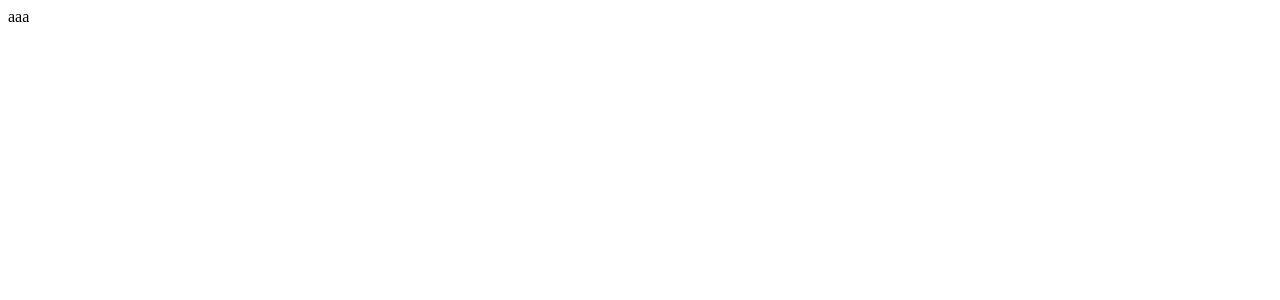
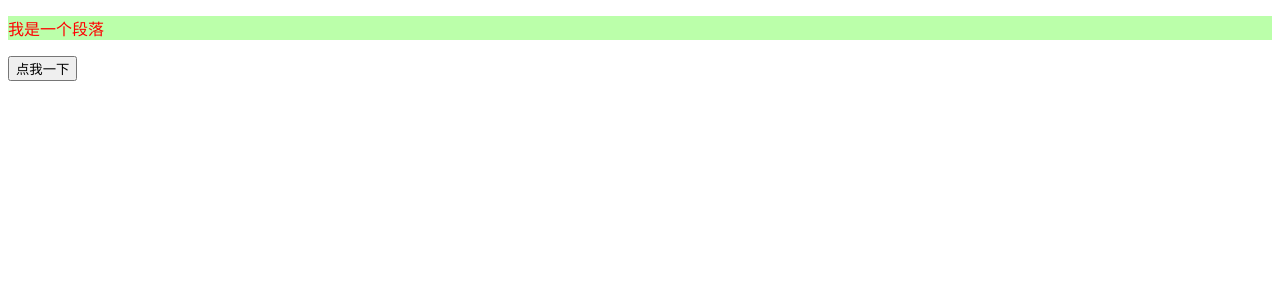
Before and after one commit to hayeslv/react-use, a React (Create React App) app in the folder project/react-app/: page / in a window 1280 px wide. Shown: the top 300 px of the page. Built offline with nearby package versions, Linux system fonts and the light colour scheme.

Commit message:
feat(react-app): css-module

```diff
--- /dev/null
+++ b/project/react-app/src/App.js
@@ -0,0 +1,11 @@
+import React from 'react'
+import classes from "./App.module.css"
+
+export default function App() {
+  return (
+    <div>
+      <p className={classes.p1}>我是一个段落</p>
+      <button>点我一下</button>
+    </div>
+  )
+}
--- /dev/null
+++ b/project/react-app/src/App.module.css
@@ -0,0 +1,4 @@
+.p1 {
+  color: red;
+  background-color: #bfa;
+}
--- a/project/react-app/src/index.js
+++ b/project/react-app/src/index.js
@@ -1,9 +1,10 @@
 import React from 'react';
 import ReactDOM from 'react-dom/client';
+import App from './App';
 
 const root = ReactDOM.createRoot(document.getElementById('root'));
 root.render(
   <React.StrictMode>
-    aaa
+    <App />
   </React.StrictMode>
 );
```
